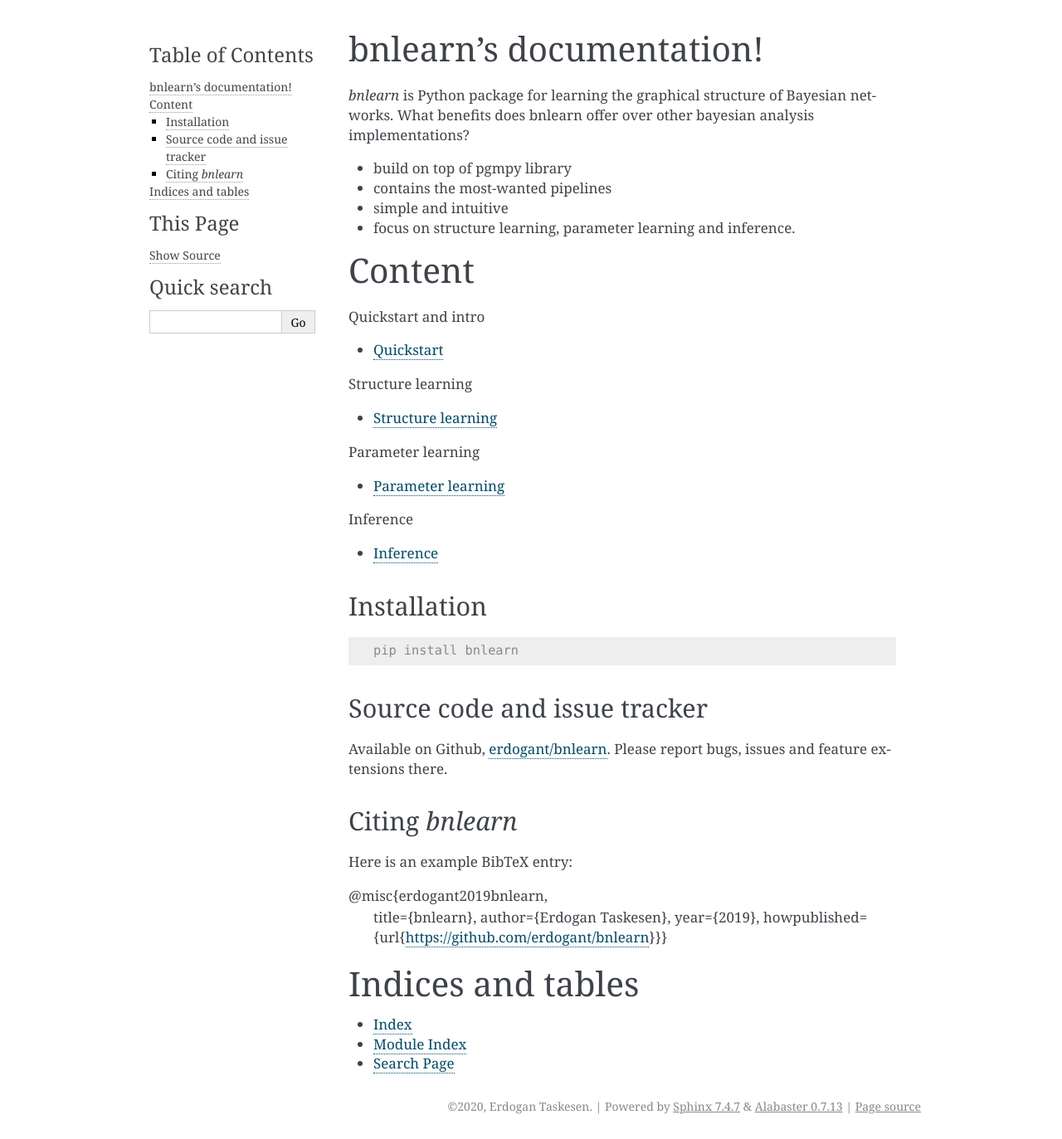
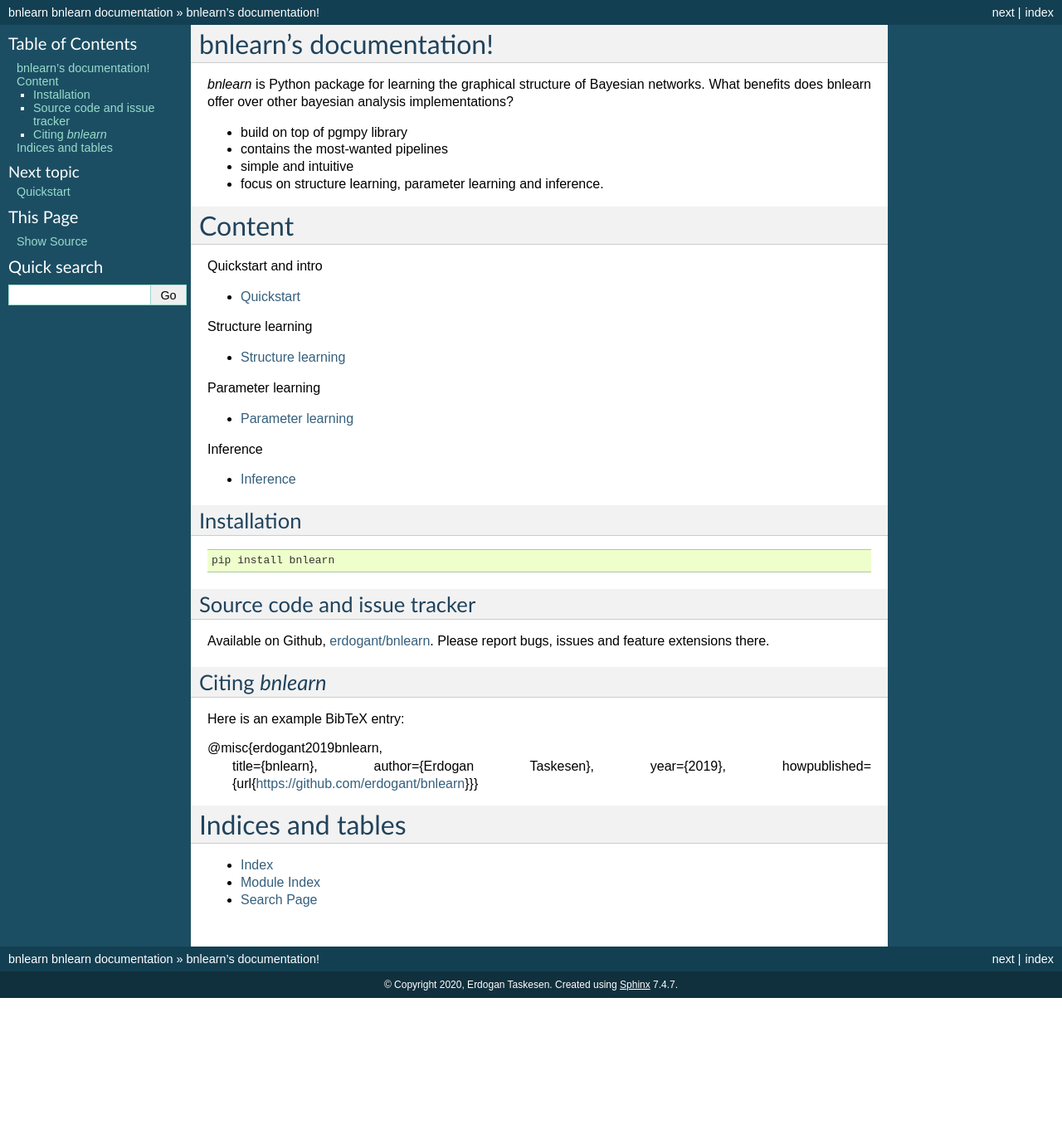
Before and after one commit to erdogant/bnlearn, a Sphinx documentation site: the page built from docs/source/index.rst, in a window 1280 px wide. Shown: the whole page at 83% size. Built offline with Sphinx 7.4.7, drawn with Linux system fonts in a browser that asks for light colours; after the commit the page ends 1203 px from its top, so only the background shows below that.

Commit message:
default style

```diff
--- a/docs/source/conf.py
+++ b/docs/source/conf.py
@@ -20,11 +20,12 @@
 project = 'bnlearn'
 copyright = '2020, Erdogan Taskesen'
 author = 'Erdogan Taskesen'
+
+# The master toctree document.
 master_doc = 'index'
 
 # The full version, including alpha/beta/rc tags
 release = 'bnlearn'
-
 
 # -- General configuration ---------------------------------------------------
 
@@ -40,15 +41,19 @@
 # List of patterns, relative to source directory, that match files and
 # directories to ignore when looking for source files.
 # This pattern also affects html_static_path and html_extra_path.
-exclude_patterns = []
+exclude_patterns = ["_build"]
 
+
+# The name of the Pygments (syntax highlighting) style to use.
+pygments_style = "sphinx"
 
 # -- Options for HTML output -------------------------------------------------
 
 # The theme to use for HTML and HTML Help pages.  See the documentation for
 # a list of builtin themes.
 #
-html_theme = 'alabaster'
+#html_theme = 'alabaster'
+html_theme = 'default'
 
 # Add any paths that contain custom static files (such as style sheets) here,
 # relative to this directory. They are copied after the builtin static files,
```
